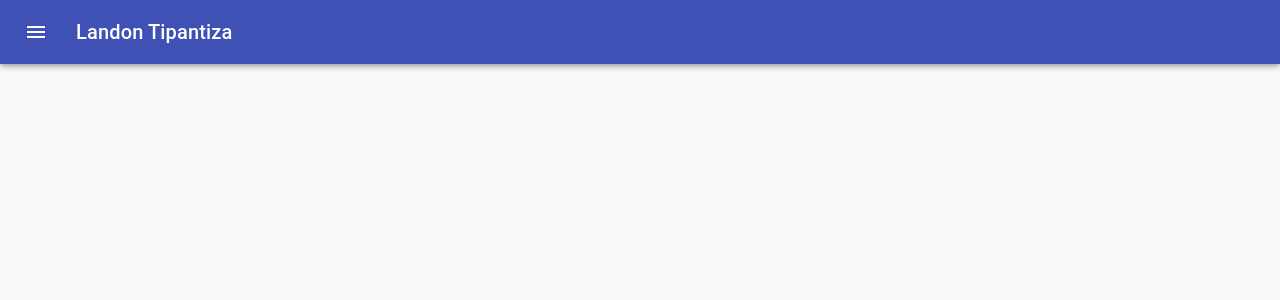
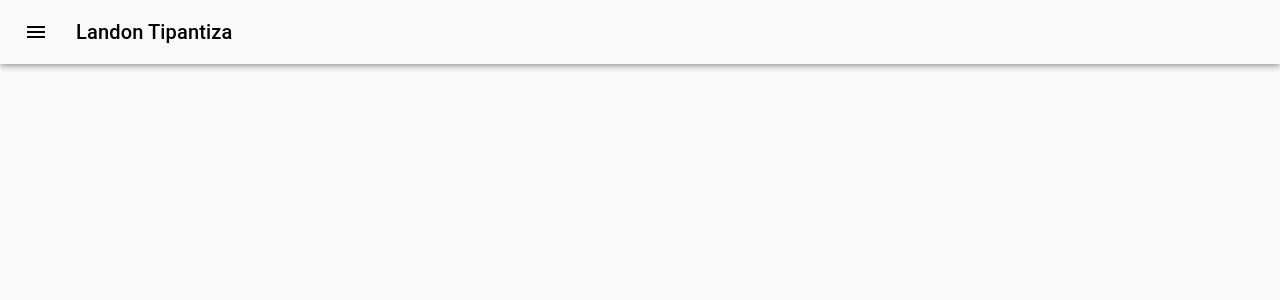
Before and after one commit to tipantiza/portfolio, a React (Create React App) app in the folder portfolio/: page / in a window 1280 px wide. Shown: the top 300 px of the page. Built offline with nearby package versions, Linux system fonts and the light colour scheme.

Commit message:
moved social media icons to the left

```diff
--- a/portfolio/src/components/nav.jsx
+++ b/portfolio/src/components/nav.jsx
@@ -33,6 +33,8 @@ const useStyles = makeStyles((theme) => ({
     display:"flex"
   },
   appBar: {
+    background:"transparent",
+    color:"black",
     transition: theme.transitions.create(['margin', 'width'], {
       easing: theme.transitions.easing.sharp,
       duration: theme.transitions.duration.leavingScreen,
@@ -115,7 +117,7 @@ export default function PersistentDrawerLeft() {
             edge="start"
             className={clsx(classes.menuButton, open && classes.hide)}
           >
-            <MenuIcon />
+            <MenuIcon style={{color:'black'}} />
           </IconButton>
           <Typography variant="h6" noWrap>
             Landon Tipantiza
@@ -182,8 +184,8 @@ export default function PersistentDrawerLeft() {
         <List>
           {['Github', 'Linkedin', 'Twitter'].map((text, index) => (
             <ListItem button key={text}>
+              {index === 0? <GitHubIcon/>: index === 1? <LinkedInIcon/> :<TwitterIcon/>}
               <ListItemText primary={text} />
-              {index === 0? <GitHubIcon/>: index === 1? <LinkedInIcon/> :<TwitterIcon/>}
             </ListItem>
           ))}
         </List>
```
